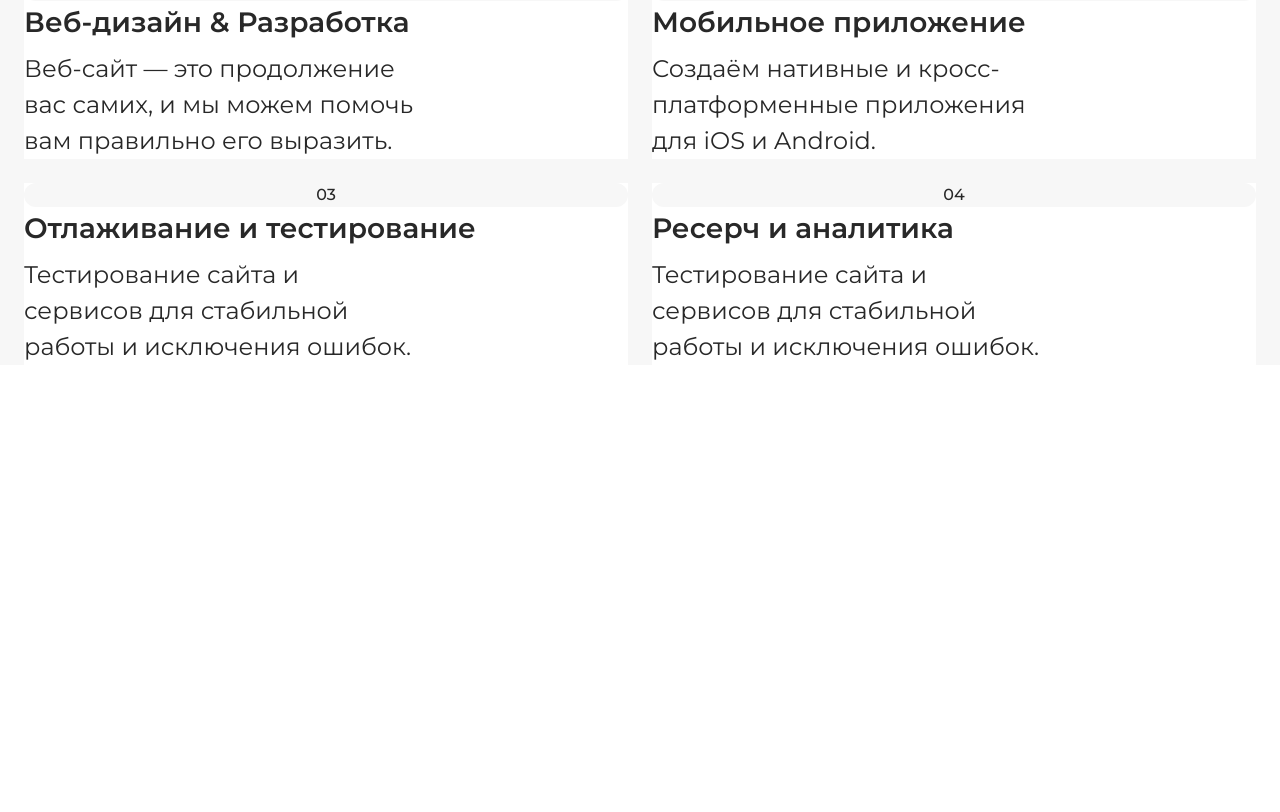
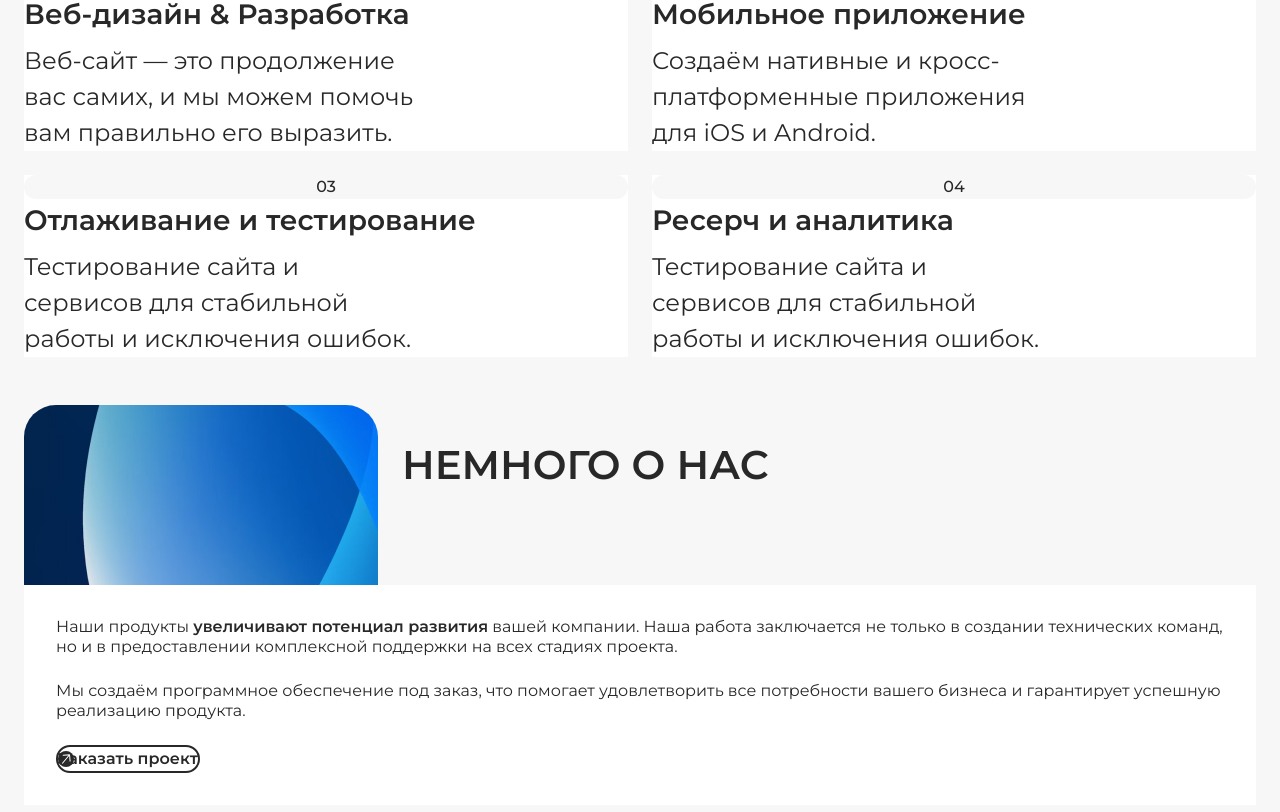
Before and after one commit to theCapnCoder/mnatronix, a Next.js app: page / in a window 1280 px wide. Shown: the part 692-1504 px from the top of the page. Before the commit the page ends 1217 px from the top, so only its background shows below. Built offline with nearby package versions, Linux system fonts and the light colour scheme; what fluid-tailwind would draw is missing.

Commit message:
feat: AboutUs markUp

```diff
--- a/messages/ru.json
+++ b/messages/ru.json
@@ -47,7 +47,8 @@
 
   "about_us": {
     "title": "НЕМНОГО О НАС",
-    "description": "Наши продукты <span class='font-bold'>увеличивают потенциал развития</span> вашей компании. Наша работа заключается не только в создании технических команд, но и в предоставлении комплексной поддержки на всех стадиях проекта. Мы создаём программное обеспечение под заказ, что помогает удовлетворить все потребности вашего бизнеса и гарантирует успешную реализацию продукта.",
+    "description_1": "Наши продукты <span>увеличивают потенциал развития</span> вашей компании. Наша работа заключается не только в создании технических команд, но и в предоставлении комплексной поддержки на всех стадиях проекта.",
+    "description_2": "Мы создаём программное обеспечение под заказ, что помогает удовлетворить все потребности вашего бизнеса и гарантирует успешную реализацию продукта.",
     "button": "Заказать проект"
   },
 
--- /dev/null
+++ b/src/app/_containers/about-us.tsx
@@ -0,0 +1,95 @@
+import { Arrow } from "@/assets/svg";
+import BgMedium from "@img/bg/bg-medium.jpg";
+import clsx from "clsx";
+import { useTranslations } from "next-intl";
+import Image from "next/image";
+import React from "react";
+import { Button } from "../_components/button";
+import { Container } from "../_components/container";
+
+export const AboutUs = () => {
+  const t = useTranslations("about_us");
+
+  return (
+    <section className="relative h-[45rem]">
+      <div className="md:hidden">
+        <Container className="mb-2">
+          <h2 className="text-xl font-semibold uppercase">{t("title")}</h2>
+        </Container>
+        <div className="relative mb-5 h-[16.25rem] w-full bg-black">
+          <Image
+            src={BgMedium}
+            alt="background"
+            fill
+            className="object-cover"
+          />
+        </div>
+      </div>
+
+      <Container className="absolute top-[15%] md:static">
+        <div
+          className={clsx(
+            "mx-auto w-full",
+            "w-full md:flex md:gap-6",
+            "~md:~h-[29.625rem]/[35.625rem] md:relative"
+          )}
+        >
+          <div
+            className={clsx(
+              "relative mb-5 hidden h-[23.75rem] w-[22.125rem] overflow-hidden rounded-[2rem]",
+              "~md:~w-[22.125rem]/[39.25rem] md:block"
+            )}
+          >
+            <Image
+              src={BgMedium}
+              alt="background"
+              fill
+              className="object-cover"
+            />
+          </div>
+
+          <h2
+            className={clsx(
+              "hidden pt-[1.875rem] tracking-wider",
+              "md:block md:tracking-normal",
+              "text-xl font-semibold uppercase"
+            )}
+          >
+            {t("title")}
+          </h2>
+
+          <div
+            className={clsx(
+              "card",
+              "mx-auto w-full bg-white ~rounded-[1rem]/[2rem] ~p-4/8",
+              "~md:~max-w-[35.6875rem]/[46.0625rem] md:absolute md:bottom-0 md:right-0 md:p-8"
+            )}
+          >
+            <h2
+              className={clsx(
+                "hidden xl:hidden",
+                "mb-6 text-xl font-semibold uppercase"
+              )}
+            >
+              {t("title")}
+            </h2>
+            <p className="mb-6 sm:leading-5 md:text-lg md:leading-5 xl:text-2xl xl:leading-tight">
+              {t.rich("description_1", {
+                span: (chunks) => (
+                  <span className="font-semibold">{chunks}</span>
+                ),
+              })}
+            </p>
+
+            <p className="mb-6 sm:leading-5 md:text-lg md:leading-5 xl:text-2xl xl:leading-tight">
+              {t("description_2")}
+            </p>
+            <Button endIcon={Arrow} className={clsx("w-full", "md:w-auto")}>
+              {t("button")}
+            </Button>
+          </div>
+        </div>
+      </Container>
+    </section>
+  );
+};
--- a/src/app/_containers/header.tsx
+++ b/src/app/_containers/header.tsx
@@ -48,10 +48,10 @@ export const Header = () => {
           <Image
             src={LogoWithText}
             alt="logo"
-            className="hidden min-[575px]:block"
+            className="min-[35.9375rem]:block hidden"
           />
 
-          <nav className="hidden min-[1000px]:block">
+          <nav className="min-[62.5rem]:block hidden">
             <ul className="flex items-center ~gap-[0rem]/[1.875rem]">
               {links.map((item) => (
                 <li key={item.title}>
--- a/src/app/_containers/technologies.tsx
+++ b/src/app/_containers/technologies.tsx
@@ -72,7 +72,7 @@ export const Technologies = () => {
   ];
 
   return (
-    <section>
+    <section className="mb-12">
       <Container>
         <h2 className="text-xl font-semibold ~mb-2/3">{t("title")}</h2>
         <h3 className="mb-5 text-s leading-snug">{t("description")}</h3>
--- a/src/app/globals.css
+++ b/src/app/globals.css
@@ -5,6 +5,10 @@
 @layer utilities {
   .max-w-initial {
     max-width: initial;
+  }
+
+  .bg-img-small {
+    background-image: url("../../public/images/bg/bg-medium.jpg");
   }
 
   .btn-bg-shadow {
--- a/src/app/page.tsx
+++ b/src/app/page.tsx
@@ -1,13 +1,15 @@
 import { Header } from "./_containers/header";
 import { Cta } from "./_containers/cta";
 import { Technologies } from "./_containers/technologies";
+import { AboutUs } from "./_containers/about-us";
 
 export default function Home() {
   return (
-    <div className="~pt-[1.3125rem]/[1.5rem] bg-bg mb-40">
+    <div className="mb-40 bg-bg ~pt-[1.3125rem]/[1.5rem]">
       <Header />
       <Cta />
       <Technologies />
+      <AboutUs />
     </div>
   );
 }
--- a/tailwind.config.ts
+++ b/tailwind.config.ts
@@ -1,5 +1,9 @@
 import type { Config } from "tailwindcss";
-import fluid, { extract, fontSize as baseFontSize } from "fluid-tailwind";
+import fluid, {
+  extract,
+  screens,
+  fontSize as baseFontSize,
+} from "fluid-tailwind";
 import { fontFamily } from "tailwindcss/defaultTheme";
 
 const createClamp = (min: number, max: number) =>
@@ -27,6 +31,7 @@ export default {
   },
   theme: {
     fontSize,
+    screens,
     extend: {
       fontFamily: {
         montserrat: ["var(--font-montserrat)", ...fontFamily.sans],
@@ -43,17 +48,17 @@ export default {
         "grey-3": "#A0A0A0",
         "grey-4": "#3E3B3B",
       },
-    },
-    screens: {
-      sm: "375px",
-      md: "768px",
-      lg: "1024px",
-      xl: "1440px",
-      "2xl": "1920px",
+      screens: {
+        sm: "23.4375rem",
+        md: "48rem",
+        lg: "64rem",
+        xl: "90rem",
+        "2xl": "120rem",
+      },
     },
     fluid: () => ({
       defaultScreens: ["23.4375rem", "80rem"],
     }),
   },
-  plugins: [fluid],
+  plugins: [fluid({ checkSC144: false })],
 } satisfies Config;
```
